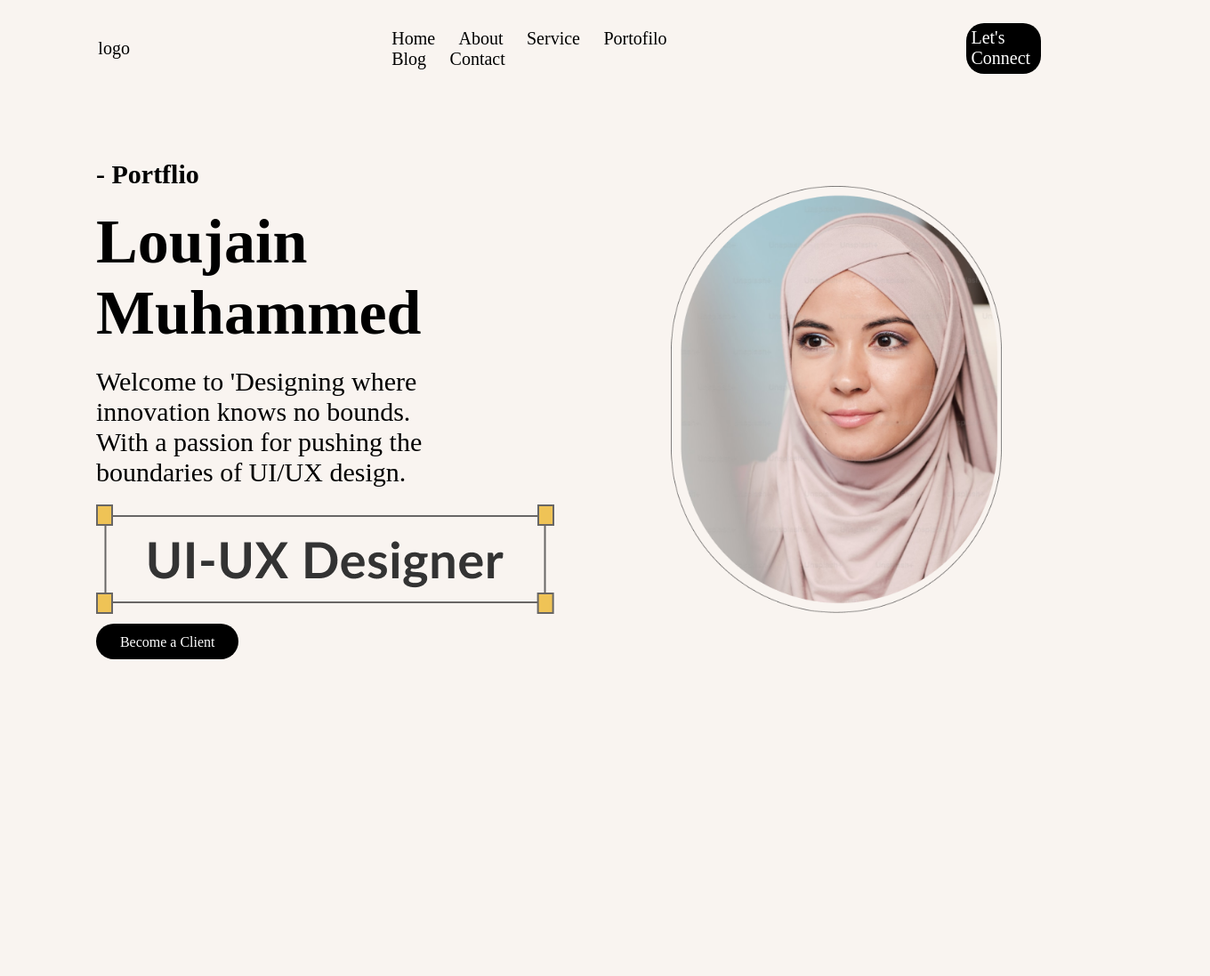
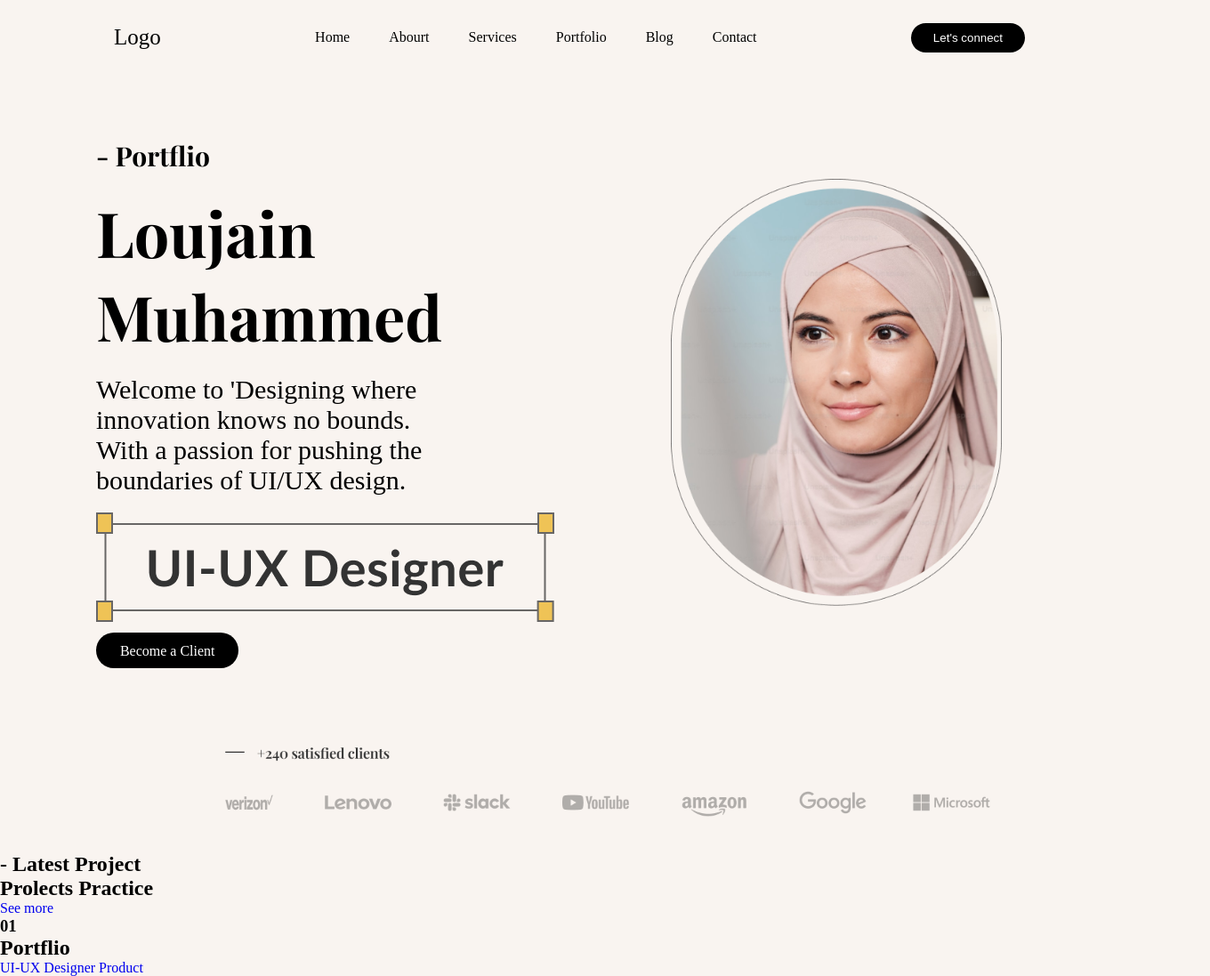
Before and after one commit to Gidbolu/portfoliodev, a plain HTML site: page index.html in a window 1280 px wide. Shown: the whole page at 89% size, 1360 px wide, since content can reach past the window. Before the commit the page ends 800 px from the top, so only its background shows below. Drawn offline with nearby package versions, Linux system fonts and the light colour scheme; a web font is replaced by a local one.

Commit message:
first commit

```diff
--- a/index.html
+++ b/index.html
@@ -8,27 +8,22 @@
 </head>
 <body>
     <!-- section 1  nav-->
-    <section class="section1">
+    <header class="">
+        <div class="logo"><p>Logo</p></div>
+        <nav>
+            <ul class="nav_links">
+                <li><a href="#">Home</a></li>
+                <li><a href="#">Abourt</a></li>
+                <li><a href="#">Services</a></li>
+                <li><a href="#">Portfolio</a></li>
+                <li><a href="#">Blog</a></li>
+                <li><a href="#">Contact</a></li>
+            </ul>
+        </nav>
         <div>
-            <div> <p>logo</p> </div>
-            <div class="divv">
-                <nav>
-
-                    <a href="#" class="">Home</a>
-                    <a href="#" class="">About</a>
-                    <a href="#" class="">Service</a>
-                    <a href="#" class="">Portofilo</a>
-                    <a href="#" class="">Blog</a>
-                    <a href="#" class="">Contact</a>
-
-                </nav>
-            </div>
-            <div class="div">
-                <a href="#" class="">Let's Connect</a>
-            </div>
+            <a href="#" class="cta"><button>Let's connect</button></a>
         </div>
-
-    </section>
+    </header>
 
 
     <!-- section 2 -->
@@ -62,5 +57,39 @@
         </div>
 
      </section>
+
+     <!-- section3  -->
+
+     <section class="section3">
+        <!-- <div>
+            <img src="/src/company logo.png" alt="">
+        </div> -->
+     </section>
+
+     <!-- section 4 -->
+
+     <section class="">
+        <div class="topsection4">
+            <div>
+                <div><h2>- Latest Project</h2></div>
+                <div><h1>Prolects Practice</h1></div>
+            </div>
+            <div>
+                <div><a href="#">See more</a></div>
+
+            </div>
+        </div>
+
+        <div class="section4">
+            <div>
+                <div><h3>01</h3></div>
+                <div><h2>Portflio</h2></div>
+                <div>
+                    <a href="#">UI-UX Designer</a>
+                    <a href="#">Product </a>
+                </div>
+            </div>
+        </div>
+     </section>
 </body>
 </html>
--- a/style.css
+++ b/style.css
@@ -1,3 +1,7 @@
+@import url('https://fonts.googleapis.com/css2?family=Playfair+Display:ital,wght@0,400..900;1,400..900&display=swap');
+@import url('https://fonts.googleapis.com/css2?family=Lato:ital,wght@0,100;0,300;0,400;0,700;0,900;1,100;1,300;1,400;1,700;1,900&family=Playfair+Display:ital,wght@0,400..900;1,400..900&display=swap');
+@import url('https://fonts.googleapis.com/css2?family=Lato:ital,wght@0,100;0,300;0,400;0,700;0,900;1,100;1,300;1,400;1,700;1,900&family=Playfair+Display:ital,wght@0,400..900;1,400..900&family=Readex+Pro:wght@160..700&display=swap');
+
 *{
     margin: 0%;
     padding: 0%;
@@ -5,50 +9,43 @@
     background-color: #F9F4F0;
 }
 
-.section1 div{
+li, a, button{
+    text-decoration: none;
+}
+
+header{
     display: flex;
     align-items: center;
-    justify-content: space-around;
-    padding: 1% 0%;
+    justify-content: space-between;
+    padding: 2% 10%;
 }
 
-.section1 div p{
-    font-size: 20px;
-
+header .logo{
+    font-size: 25px;
+    cursor: pointer;
 }
 
-.section1 .divv{
-    width:39%;
-    /* background-color: aqua; */
-    /* padding: 0% 6%; */
+header .nav_links{
+    list-style: none;
 }
 
-.section1 .divv nav{
-    width:75%;
-    /* background-color:aquamarine; */
-    /* padding: 0% 5%; */
+header .nav_links li{
+    display: inline-block;
+    padding: 0% 20px;
 }
 
-.section1 div nav a{
-    text-decoration: none;
+header .nav_links li a{
     color: black;
-    font-size: 20px;
-    padding: 1% 2%;
-    margin: 0% 1%;
+    /* background-color: aqua; */
 }
 
-.section1 .div{
-    /* background-color: aquamarine; */
-    width: 6.5%;
-}
-
-.section1 .div a{
+header button{
+    padding: 9px 25px;
     background-color: black;
-    text-decoration: none;
     color: #ffff;
-    font-size: 20px;
-    padding: 7% 6%;
+    border: none;
     border-radius: 20px;
+    cursor: pointer;
 }
 
 .section2 .div{
@@ -72,9 +69,11 @@
 
 .section2 .div .section2-toptext div h2{
     font-size: 30px;
+    font-family: playfair display, sans-serif;
 }
 .section2 .div .section2-toptext div h1{
     font-size: 70px;
+    font-family: playfair display, sans-serif;
 }
 .section2 .div .section2-toptext div p{
     font-size: 30px;
@@ -98,3 +97,12 @@
     height: 60vh;
     background-repeat: no-repeat;
 }
+
+.section3{
+    background-image: url(/src/company\ logo.png);
+    background-position: center;
+    background-size: contain;
+    width: 170vh;
+    height: 20vh;
+    background-repeat: no-repeat;
+}
```
